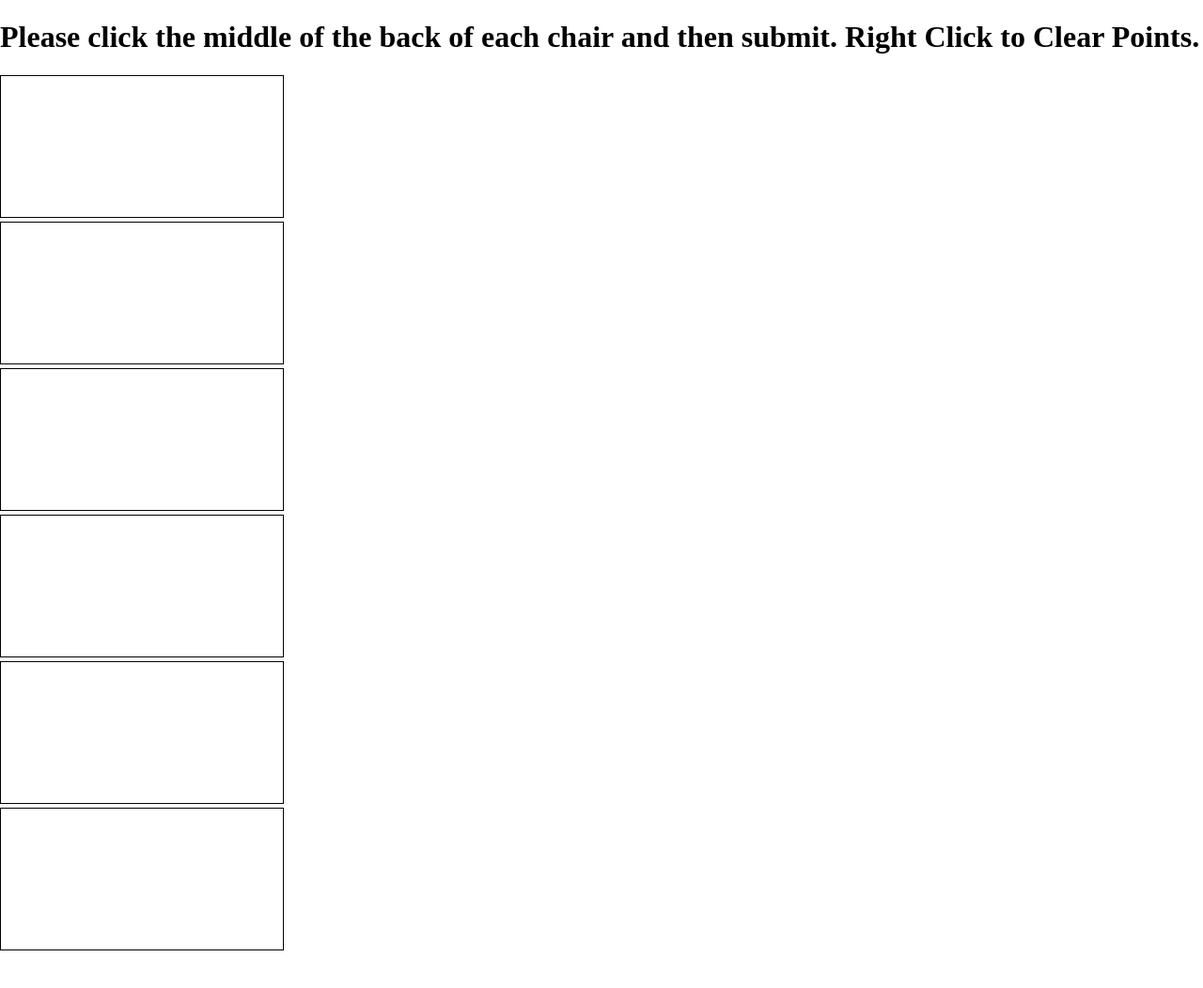
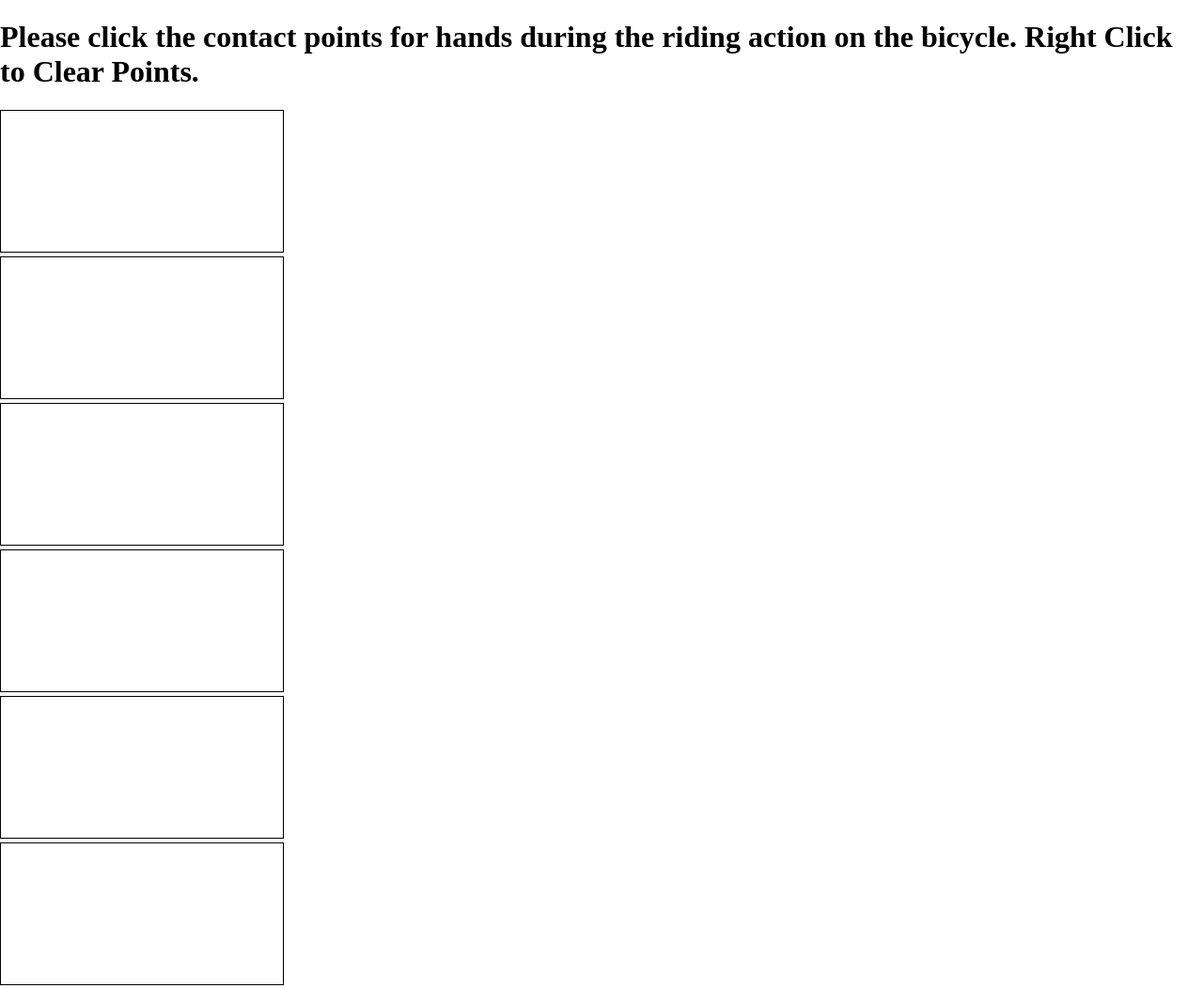
Before and after one commit to mary-chapman/amazon-turk, a plain HTML site: page public/task_top.html in a window 1280 px wide. Shown: the whole page at 94% size. Before the commit the page ends 1016 px from the top, so only its background shows below. Drawn offline with Linux system fonts and the light colour scheme.

Commit message:
instructions

```diff
--- a/public/task_top.html
+++ b/public/task_top.html
@@ -6,7 +6,7 @@ loaded easily and have some extra stuff throw in the middle.   -->
 <head>
 	<meta charset="UTF-8">
 	<title>Choose Keypoints</title>
-	<h1>Please click the middle of the back of each chair and then submit.  Right Click to Clear Points.</h1>
+	<h1>Please click the contact points for hands during the riding action on the bicycle.  Right Click to Clear Points.</h1>
 	<style type="text/css">
 		canvas {
 			border: 1px solid black;
```
